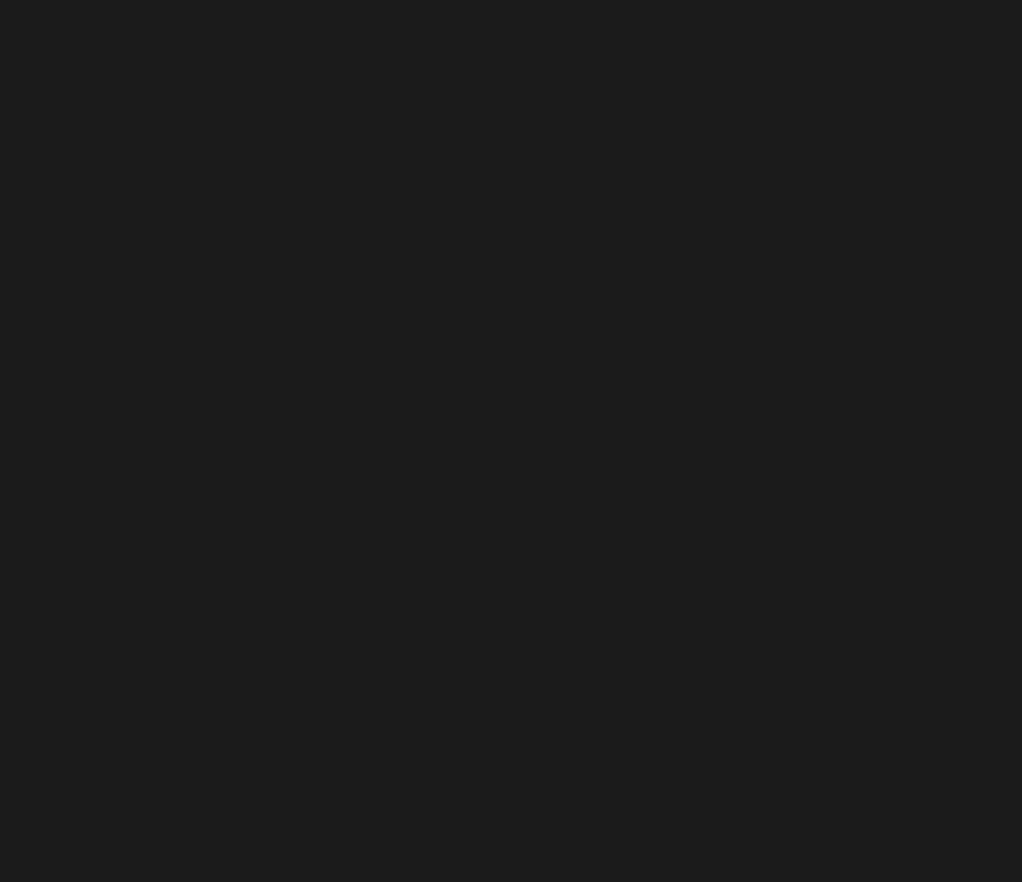
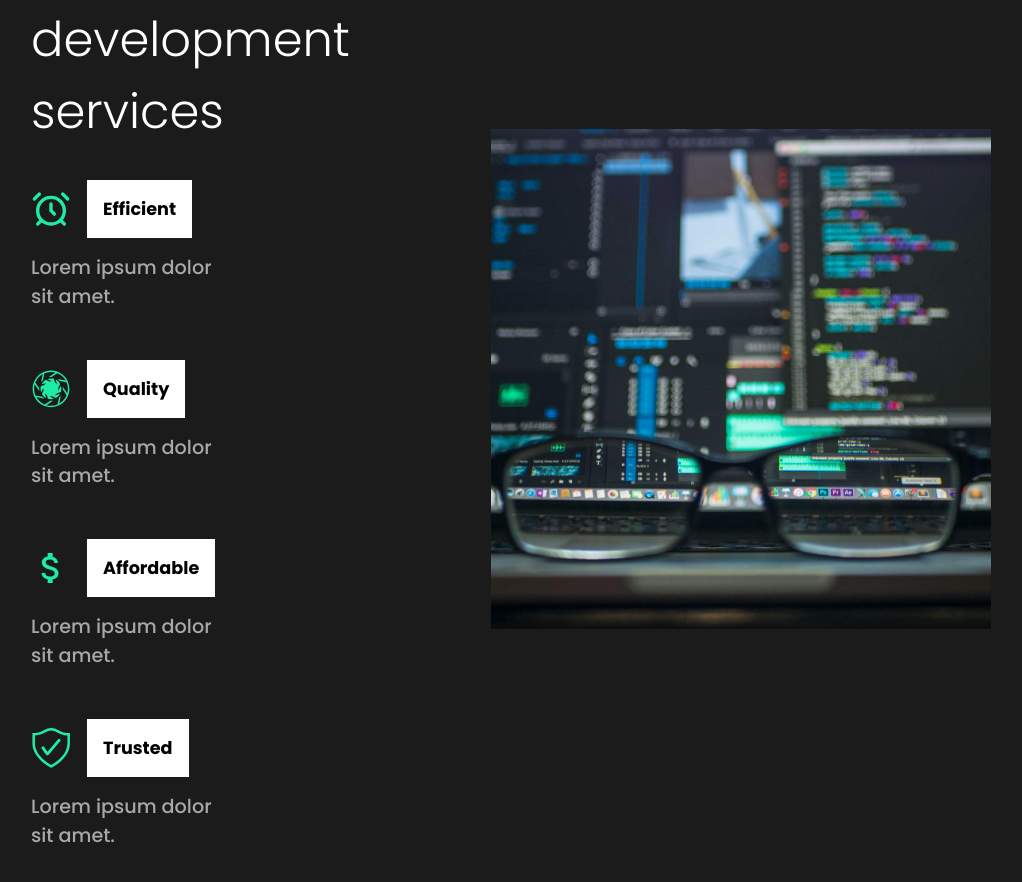
Before and after one commit to imran-farooq7/capture, a Next.js app: page / in a window 1280 px wide. Shown: the part 1020-1902 px from the top of the page, without its empty margins (129-1151 px from the left). Before the commit the page ends 800 px from the top, so only its background shows below. Built offline with nearby package versions, Linux system fonts and the light colour scheme.

Commit message:
services component completed

```diff
--- a/app/components/About.tsx
+++ b/app/components/About.tsx
@@ -1,6 +1,6 @@
 "use client";
+import { Description, Hide, StyledAbout, StyledImage } from "@/styles";
 import Image from "next/image";
-import styled from "styled-components";
 
 const About = () => {
 	return (
@@ -29,31 +29,5 @@ const About = () => {
 		</StyledAbout>
 	);
 };
-const StyledAbout = styled.div`
-	min-height: 90vh;
-	display: flex;
-	align-items: center;
-	justify-content: space-between;
-	padding: 5rem 10rem;
-	color: white;
-`;
-const Description = styled.div`
-	flex: 1;
-	padding-right: 5rem;
-	h2 {
-		font-weight: lighter;
-	}
-`;
-const StyledImage = styled.div`
-	flex: 1;
-	overflow: hidden;
-	img {
-		object-fit: cover;
-		width: 100%;
-	}
-`;
-const Hide = styled.div`
-	overflow: hidden;
-`;
 
 export default About;
--- /dev/null
+++ b/app/components/Services.tsx
@@ -0,0 +1,88 @@
+"use client";
+import { LuAlarmClock } from "react-icons/lu";
+import { GiDoubleDiaphragm } from "react-icons/gi";
+import { MdAttachMoney } from "react-icons/md";
+import { VscWorkspaceTrusted } from "react-icons/vsc";
+import Image from "next/image";
+import { Description, StyledAbout, StyledImage } from "@/styles";
+import styled from "styled-components";
+
+const Services = () => {
+	return (
+		<StyledServices>
+			<Description>
+				<h2>
+					High <span>quality</span> web development services
+				</h2>
+				<Cards>
+					<Card>
+						<div className="icon">
+							<LuAlarmClock size={40} color="#1feca4" />
+							<h3>Efficient</h3>
+						</div>
+						<p>Lorem ipsum dolor sit amet.</p>
+					</Card>
+					<Card>
+						<div className="icon">
+							<GiDoubleDiaphragm size={40} color="#1feca4" />
+							<h3>Quality</h3>
+						</div>
+						<p>Lorem ipsum dolor sit amet.</p>
+					</Card>
+					<Card>
+						<div className="icon">
+							<MdAttachMoney size={40} color="#1feca4" />
+							<h3>Affordable</h3>
+						</div>
+						<p>Lorem ipsum dolor sit amet.</p>
+					</Card>
+					<Card>
+						<div className="icon">
+							<VscWorkspaceTrusted size={40} color="#1feca4" />
+							<h3>Trusted</h3>
+						</div>
+						<p>Lorem ipsum dolor sit amet.</p>
+					</Card>
+				</Cards>
+			</Description>
+			{/* <StyledImage> */}
+			<Image
+				src={"/home2.jpg"}
+				width={500}
+				height={500}
+				alt="features"
+				style={{ objectFit: "cover" }}
+			/>
+			{/* </StyledImage> */}
+		</StyledServices>
+	);
+};
+
+const StyledServices = styled(StyledAbout)`
+	h2 {
+		padding-bottom: 2rem;
+	}
+	p {
+		width: 70%;
+		padding: 1rem 0rem 3rem 0rem;
+	}
+`;
+const Cards = styled.div`
+	display: flex;
+	flex-wrap: wrap;
+`;
+const Card = styled.div`
+	flex-basis: 18rem;
+	.icon {
+		display: flex;
+		align-items: center;
+		gap: 1rem;
+		h3 {
+			font-size: 1.1rem;
+			background-color: white;
+			color: black;
+			padding: 1rem;
+		}
+	}
+`;
+export default Services;
--- a/app/globals.css
+++ b/app/globals.css
@@ -25,7 +25,7 @@ a {
 }
 h2 {
 	font-weight: lighter;
-	font-size: 4rem;
+	font-size: 3rem;
 }
 h3 {
 	color: white;
@@ -33,7 +33,7 @@ h3 {
 p {
 	padding: 3rem 0;
 	color: #cccc;
-	font-size: 1.4rem;
+	font-size: 1.2rem;
 	line-height: 150%;
 }
 span {
--- a/app/page.tsx
+++ b/app/page.tsx
@@ -1,9 +1,11 @@
 import About from "./components/About";
+import Services from "./components/Services";
 
 const Home = () => {
 	return (
 		<div>
 			<About />
+			<Services />
 		</div>
 	);
 };
--- a/package.json
+++ b/package.json
@@ -13,6 +13,7 @@
     "next": "14.2.5",
     "react": "^18",
     "react-dom": "^18",
+    "react-icons": "^5.2.1",
     "react-intersection-observer": "^9.13.0",
     "styled-components": "^6.1.12"
   },
--- /dev/null
+++ b/styles.ts
@@ -0,0 +1,27 @@
+import styled from "styled-components";
+export const StyledAbout = styled.div`
+	min-height: 90vh;
+	display: flex;
+	align-items: center;
+	justify-content: space-between;
+	padding: 5rem 10rem;
+	color: white;
+`;
+export const Description = styled.div`
+	flex: 1;
+	padding-right: 5rem;
+	h2 {
+		font-weight: lighter;
+	}
+`;
+export const StyledImage = styled.div`
+	flex: 1;
+	overflow: hidden;
+	img {
+		object-fit: cover;
+		width: 100%;
+	}
+`;
+export const Hide = styled.div`
+	overflow: hidden;
+`;
```
Also changed, not shown: public/home2.jpg (added), 1 other file (tests, documents, lock files or other folders).
